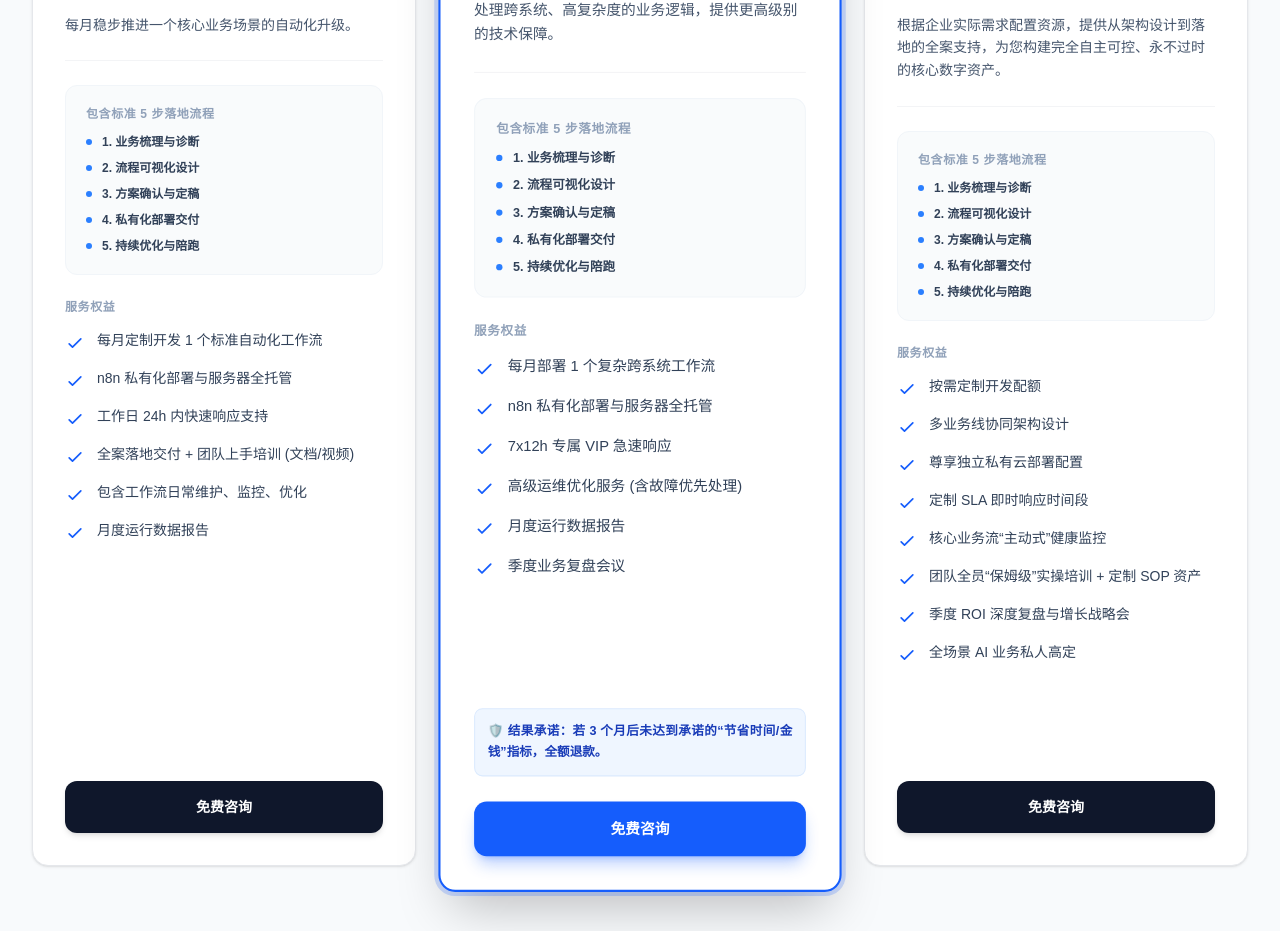
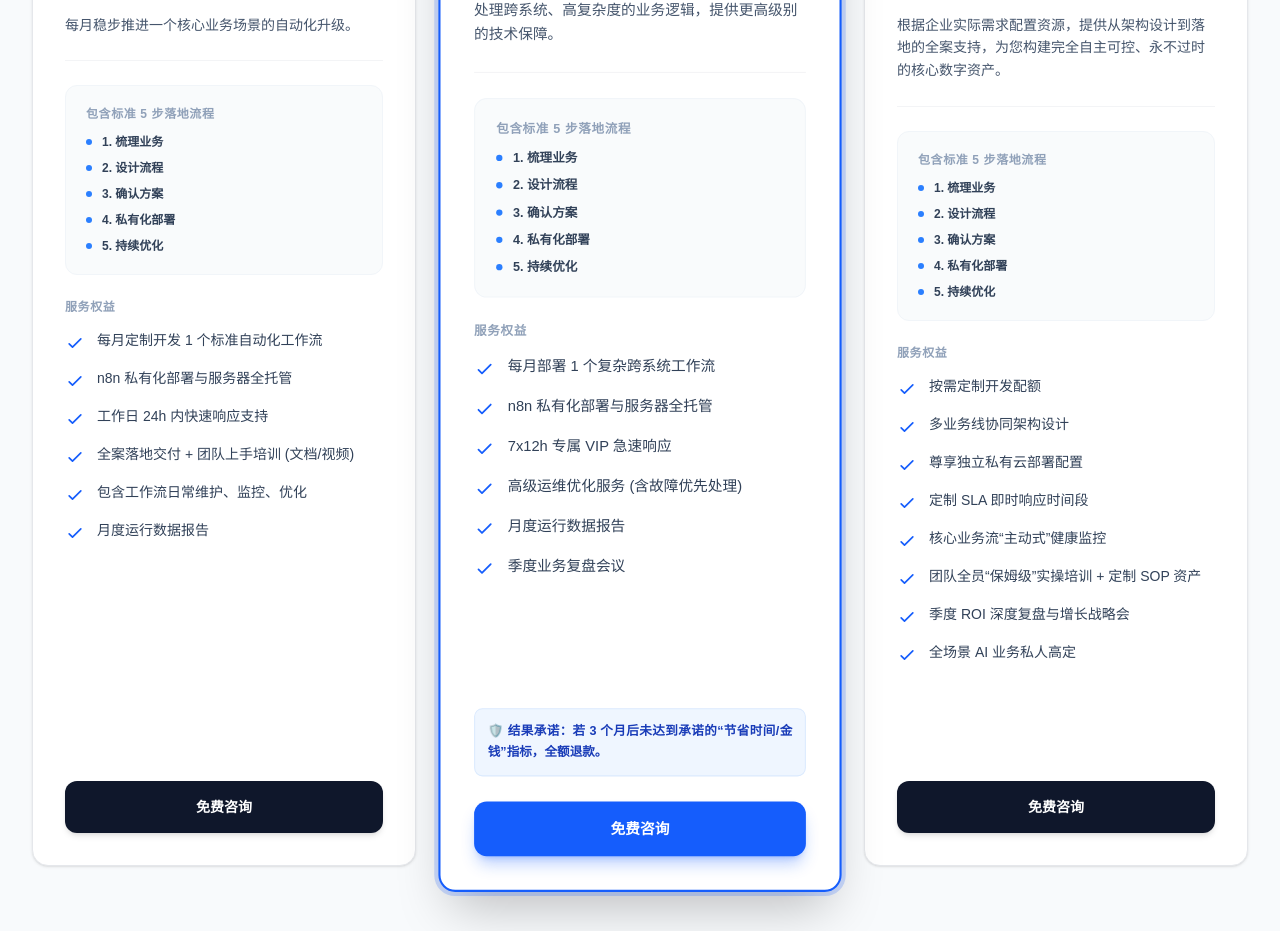
Before and after one commit to LEO-JIM/shangqunai, a Next.js app: page / in a window 1280 px wide. Shown: the part 6740-7671 px from the top of the page. Built offline with nearby package versions, Linux system fonts and the light colour scheme.

Commit message:
standard process

```diff
--- a/components/Pricing.tsx
+++ b/components/Pricing.tsx
@@ -19,11 +19,11 @@ const FORM_URLS = {
 
 // 标准5步流程
 const standardSteps = [
-  "1. 业务梳理与诊断",
-  "2. 流程可视化设计",
-  "3. 方案确认与定稿",
-  "4. 私有化部署交付",
-  "5. 持续优化与陪跑"
+  "1. 梳理业务",
+  "2. 设计流程",
+  "3. 确认方案",
+  "4. 私有化部署",
+  "5. 持续优化"
 ];
 
 const pricingPlans = [
```
